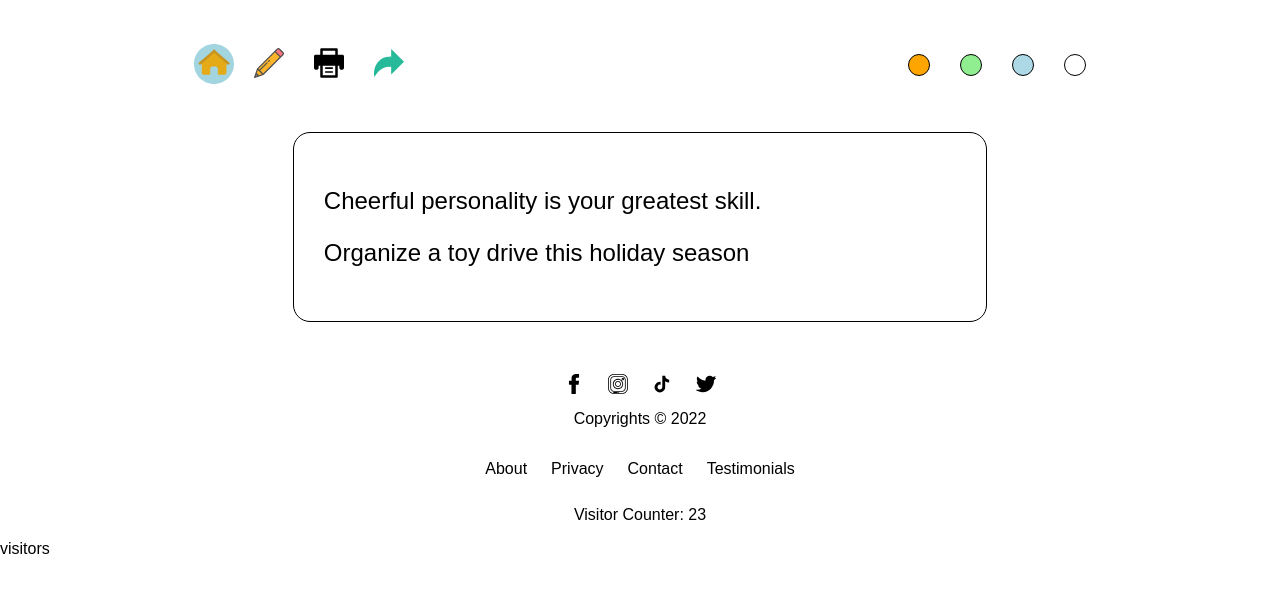
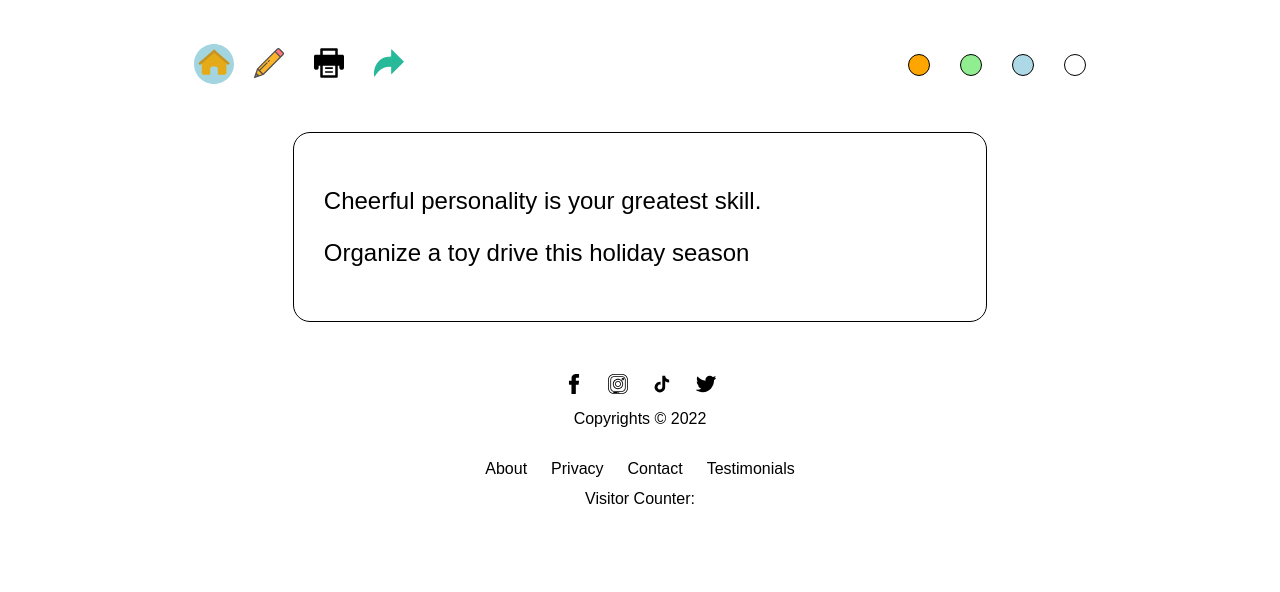
Before and after one commit to jaamasad/thoughts, a React (Create React App) app: page / in a window 1280 px wide. Shown: the top 592 px of the page. Built offline with nearby package versions, Linux system fonts and the light colour scheme.

Commit message:
counter add

```diff
--- a/public/index.html
+++ b/public/index.html
@@ -9,12 +9,13 @@
   </head>
   <body>
     <div id="root"></div>
-    <div>visitors <span id="visits"></span></div>
+    <div style="display: flex; text-align: center; justify-content: center;" >Visitor Counter: <span id="visits"></span></div>
   </body>
-  <script src="https://api.countapi.xyz/hit/monumental-youtiao-6fc7cb.netlify.app/contact/visits?callback=liveViews" async></script>
+  <script src="https://api.countapi.xyz/hit/monumental-youtiao-6fc7cb.netlify.app/visits?callback=liveViews" async></script>
   <script>
     function liveViews(response) {
     document.getElementById('visits').innerText = response.value;
+    console.log(response)
 }
   </script>
 </html>
--- a/src/component/Footer.js
+++ b/src/component/Footer.js
@@ -16,7 +16,7 @@ const Footer = () => {
    <a href="/contact">Contact</a>
    <a href="/testimonials">Testimonials</a>
    </div>
-   <p className="visitor-counter">Visitor Counter: <span>23</span></p>
+   {/* <p className="visitor-counter">Visitor Counter: <span>23</span></p> */}
   </div>
  </div>;
 }
```
